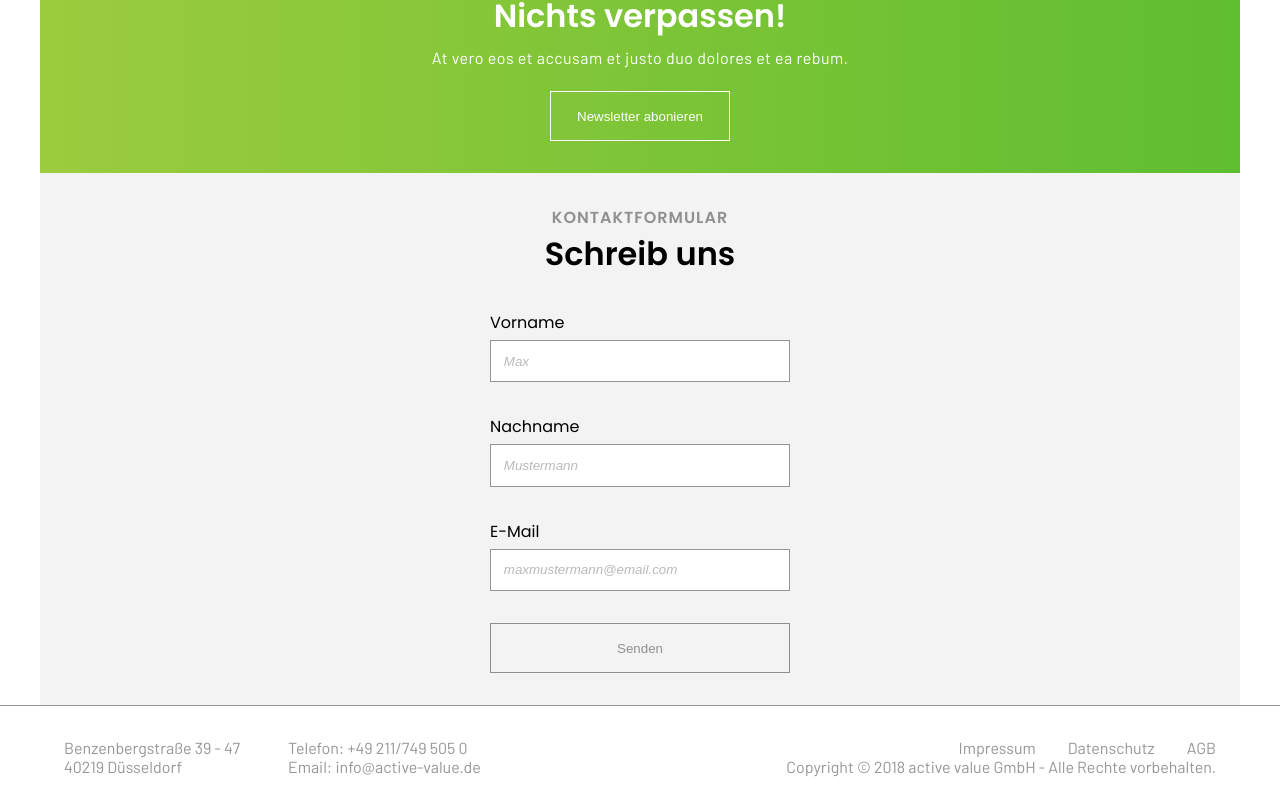
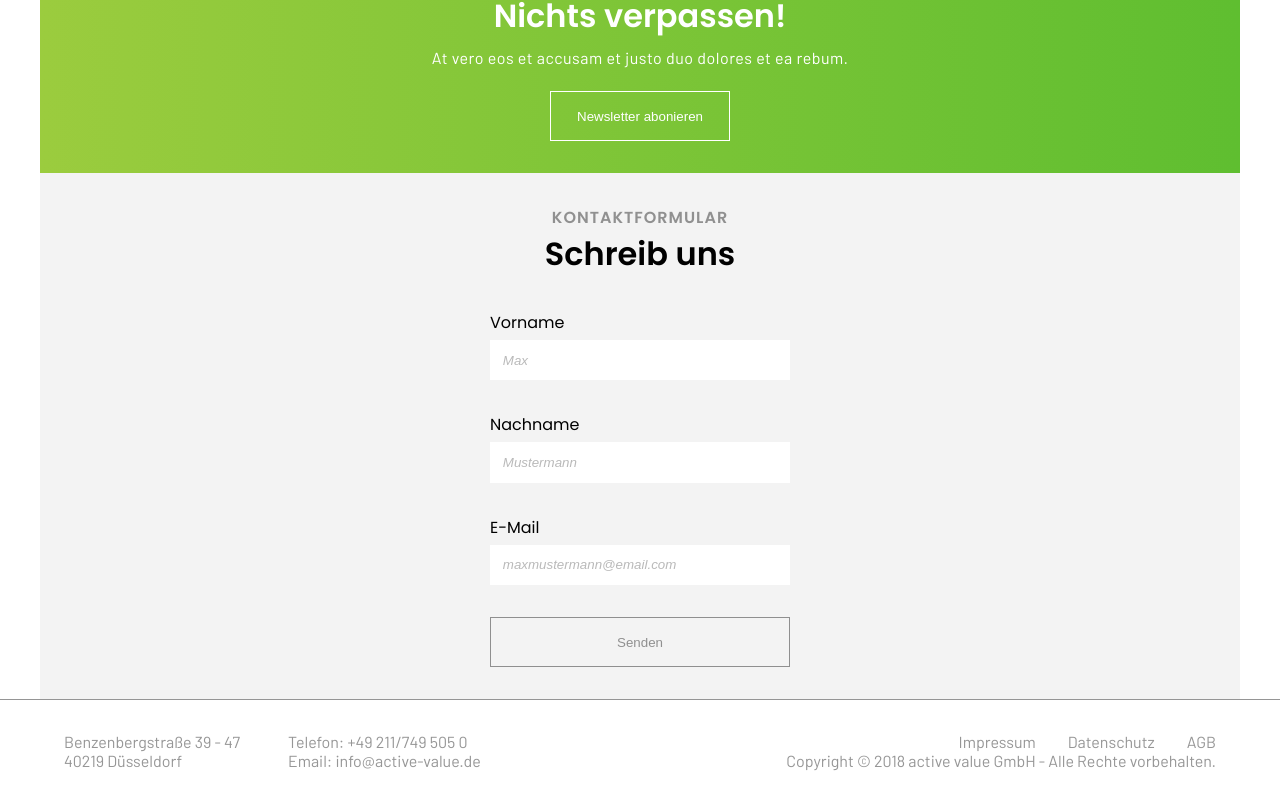
Before and after one commit to devham236/active-value-probeaufgabe, a React (Vite) app: page / in a window 1280 px wide. Shown: the part 1283-2091 px from the top of the page. Built offline with nearby package versions, Linux system fonts and the light colour scheme.

Commit message:
clean up

```diff
--- a/src/styles/main.scss
+++ b/src/styles/main.scss
@@ -318,6 +318,7 @@
                 padding: 0.8rem;
                 border: 1px solid $text-grey-color;
                 color: $text-grey-color;
+                border: none;
             }
 
             input::placeholder{
--- a/src/styles/variables/globalVariables.scss
+++ b/src/styles/variables/globalVariables.scss
@@ -9,5 +9,6 @@ $darker-green: #5fbe30;
 /*Reusbale Styles*/
 //create reusable styles for the little text above the title, for the title, the text and the button inside each component
 // assets folder in public folder
-// finish all functionalities
+// seperate stylesheets for every component
+// less repeated styles
 // add mobile styles
```
